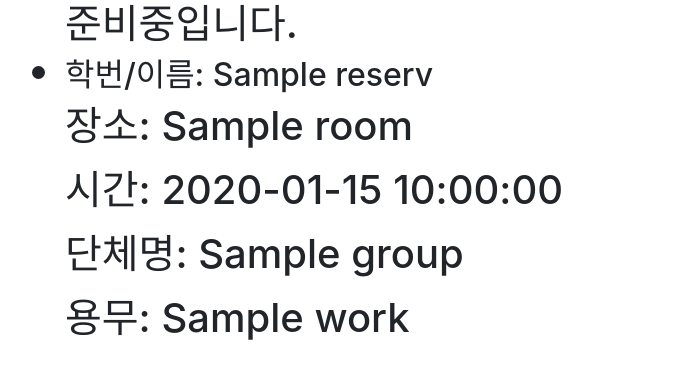
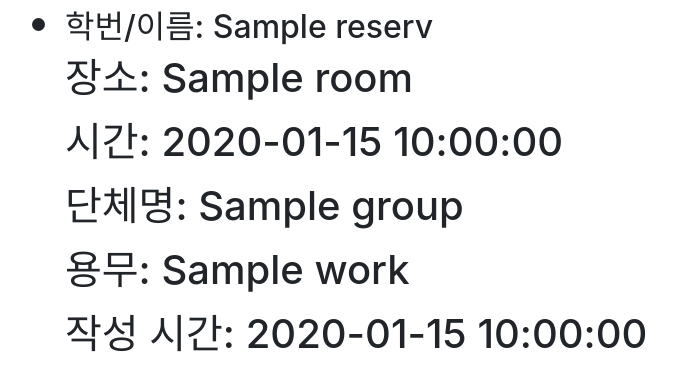
Before and after one commit to Minauroht/Class-Book-web, a Flask app: template templates/checking.html in a window 1280 px wide. Shown: the part 56-447 px from the top of the page, without its empty margins (60-737 px from the left). Run offline with Flask 3, Linux system fonts and the light colour scheme; the template is opened without the code that fills it: most values are stand-ins (such as "Sample title", 1, 10 or a date in 2020).

Commit message:
DB Finished

```diff
--- a/app.py
+++ b/app.py
@@ -46,7 +46,7 @@ def booking():
         group = request.form['group']
         work = request.form['work']
 
-        booking = reserv(name="name", room="room", time="time", group="group", work="work")
+        booking = reserv(name=name, room=room, time=time, group=group, work=work)
 
         db.session.add(booking)
         db.session.commit()
@@ -67,7 +67,7 @@ def checking():
 
 @app.before_first_request
 def create_database():
-    #db.session.query(booking).delete() #<--이거 켜면 데이터 다 날아감. 주석 취소할 때 주의할 것.
+    #db.session.query(reserv).delete() #<--이거 켜면 데이터 다 날아감. 주석 취소할 때 주의할 것.
     db.create_all()
     db.session.commit()
 
--- a/templates/checking.html
+++ b/templates/checking.html
@@ -30,7 +30,8 @@
 
       <div class="container">
         <ul>
-          <h1>준비중입니다.
+          <!--DB 구성-->
+          <h1>
             {% for reserv in bookings %}
           <li>
             <h2>학번/이름: {{ reserv.name }}</h2>
@@ -38,6 +39,7 @@
             <p>시간: {{ reserv.time }}</p>
             <p>단체명: {{ reserv.group }}</p>
             <p>용무: {{ reserv.work }}</p>
+            <p>작성 시간: {{ reserv.date }}</p>
           </li>
             {% endfor %}
           </h1>
```
